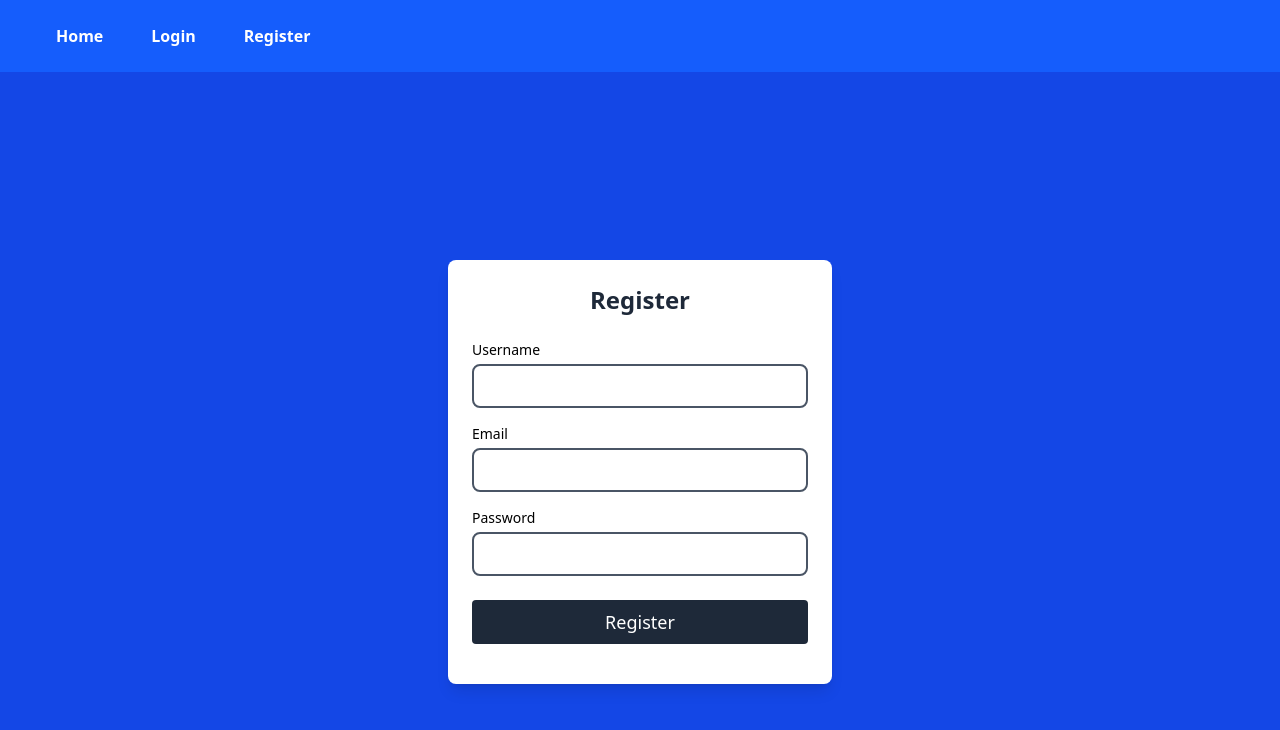
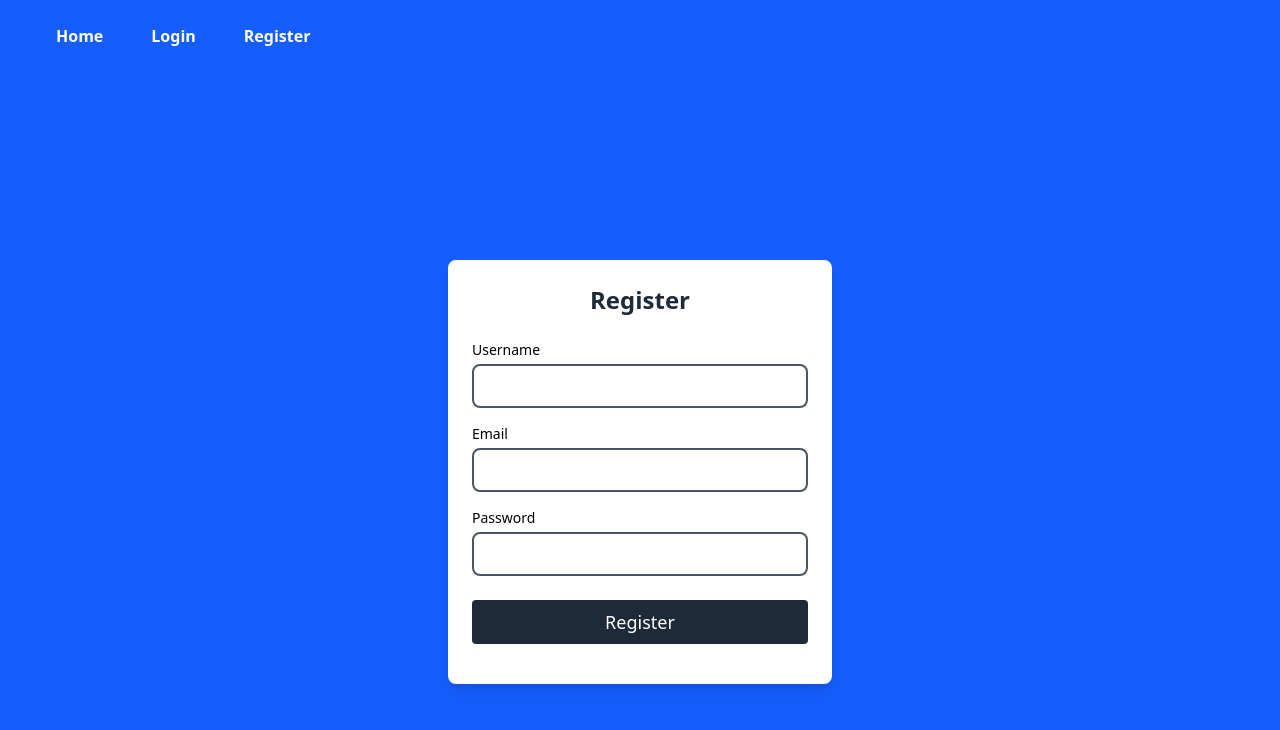
Before and after one commit to Machado-SI/agendamentos_lugares, a React (Vite) app in the folder frontend/vite-project/: page /register in a window 1280 px wide. Shown: the top 730 px of the page. Built offline with nearby package versions, Linux system fonts and the light colour scheme; no server answers.

Commit message:
feat(ui): mudar cor do background do login e register

```diff
--- a/frontend/vite-project/src/Register.jsx
+++ b/frontend/vite-project/src/Register.jsx
@@ -107,7 +107,7 @@
       </div>
     ) : (
       // Formulário de registro
-      <div className="min-h-screen flex items-center justify-center bg-blue-700 p-4">
+      <div className="min-h-screen flex items-center justify-center bg-blue-600 p-4">
         <form onSubmit={handleSubmit} className="max-w-sm w-full bg-white p-6 rounded-lg shadow-lg flex flex-col">
           <span className="text-center text-2xl font-bold mb-6 text-gray-800">Register</span>
 
--- a/frontend/vite-project/src/login.jsx
+++ b/frontend/vite-project/src/login.jsx
@@ -116,7 +116,7 @@
             </div>
         ) : (
             // Formulário de login
-            <div className="min-h-screen flex items-center justify-center bg-blue-700 p-4">
+            <div className="min-h-screen flex items-center justify-center bg-blue-600 p-4">
                 <form onSubmit={handleSubmit} className="max-w-sm w-full bg-white p-6 rounded-lg shadow-lg flex flex-col">
                     <span className="text-center text-2xl font-bold mb-6 text-gray-800">Login</span>
 
```
